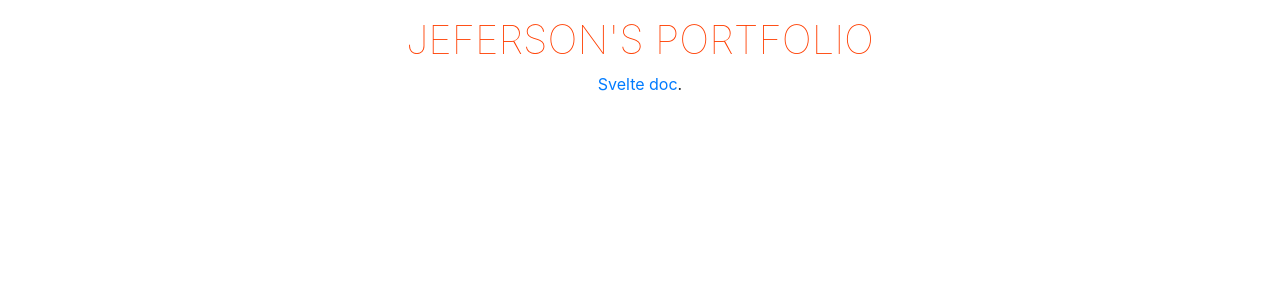
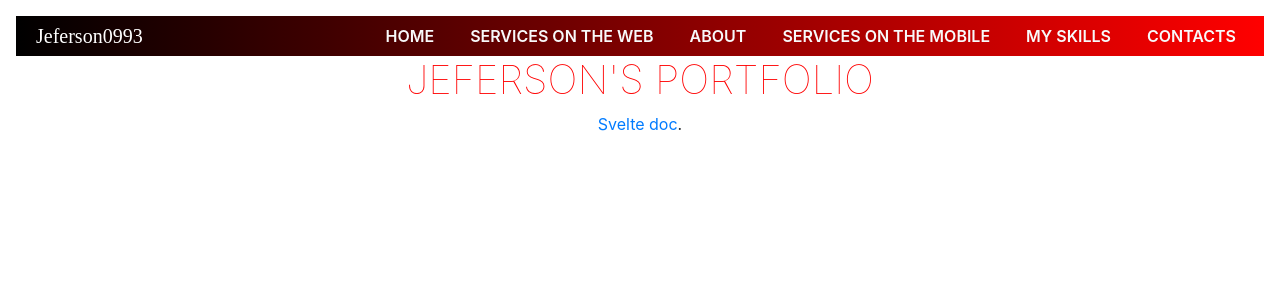
Before and after one commit to jeferson0993/my-portfolio, a Svelte app: page / in a window 1280 px wide. Shown: the top 300 px of the page. Built offline with nearby package versions, Linux system fonts and the light colour scheme.

Commit message:
importados os dados estaticos e adicionado primeiro componente filho ao projeto (NAVBAR)

```diff
--- a/src/App.svelte
+++ b/src/App.svelte
@@ -1,10 +1,17 @@
 <script>
+	import DATA from "./data/data.js";
+	import Navbar from "./components/navbar/Navbar.svelte";
 	export let name;
 </script>
 
 <main>
+
+	<!-- Navbar -->
+	<Navbar navlists={DATA.NAVBAR_DATA} header={DATA.HEADER} />
+
 	<h1>{name}</h1>
 	<p><a href="https://svelte.dev/docs">Svelte doc</a>.</p>
+
 </main>
 
 <style>
@@ -16,7 +23,7 @@
 	}
 
 	h1 {
-		color: #ff3e00;
+		color: #ff0000;
 		text-transform: uppercase;
 		font-size: 2.5em;
 		font-weight: 100;
```
